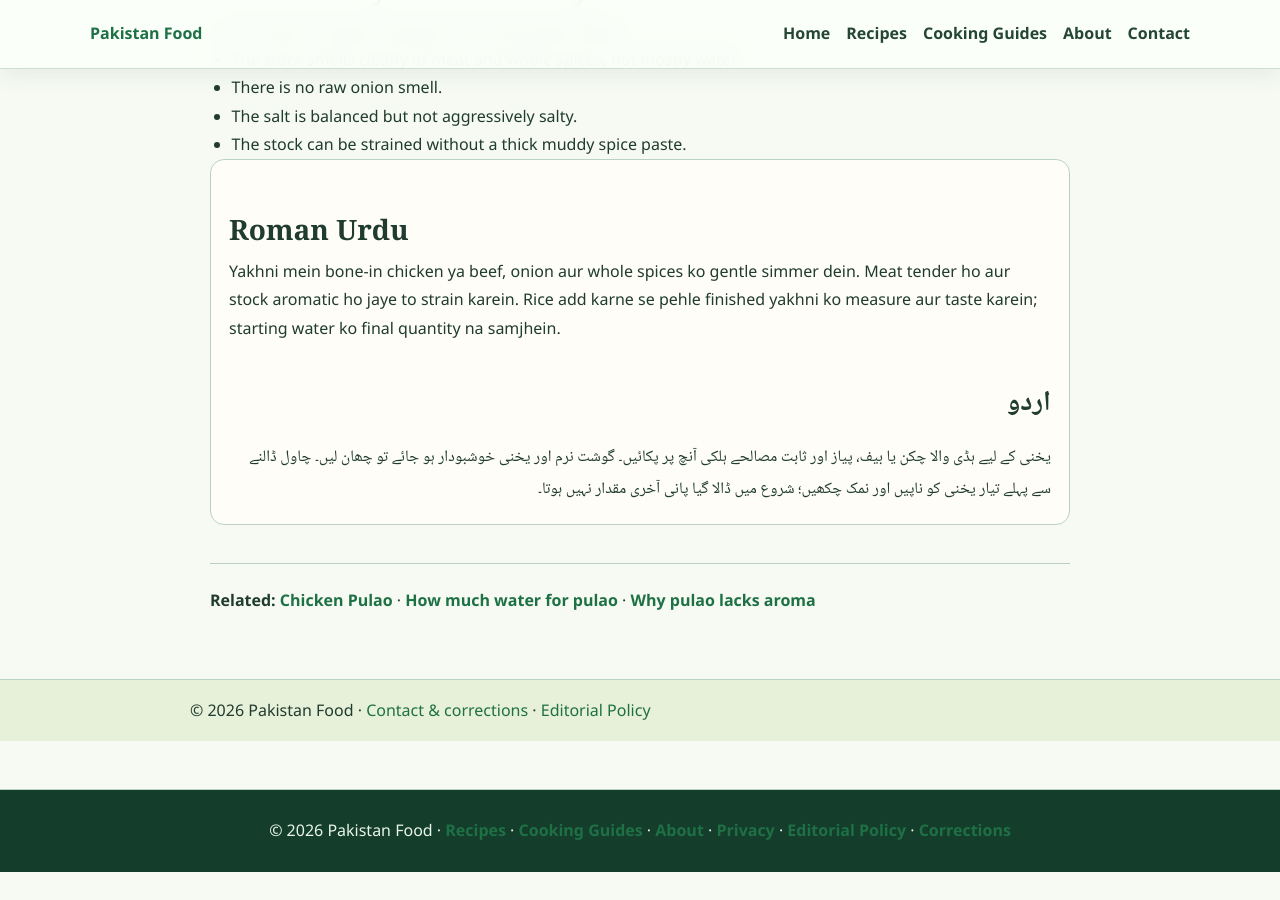
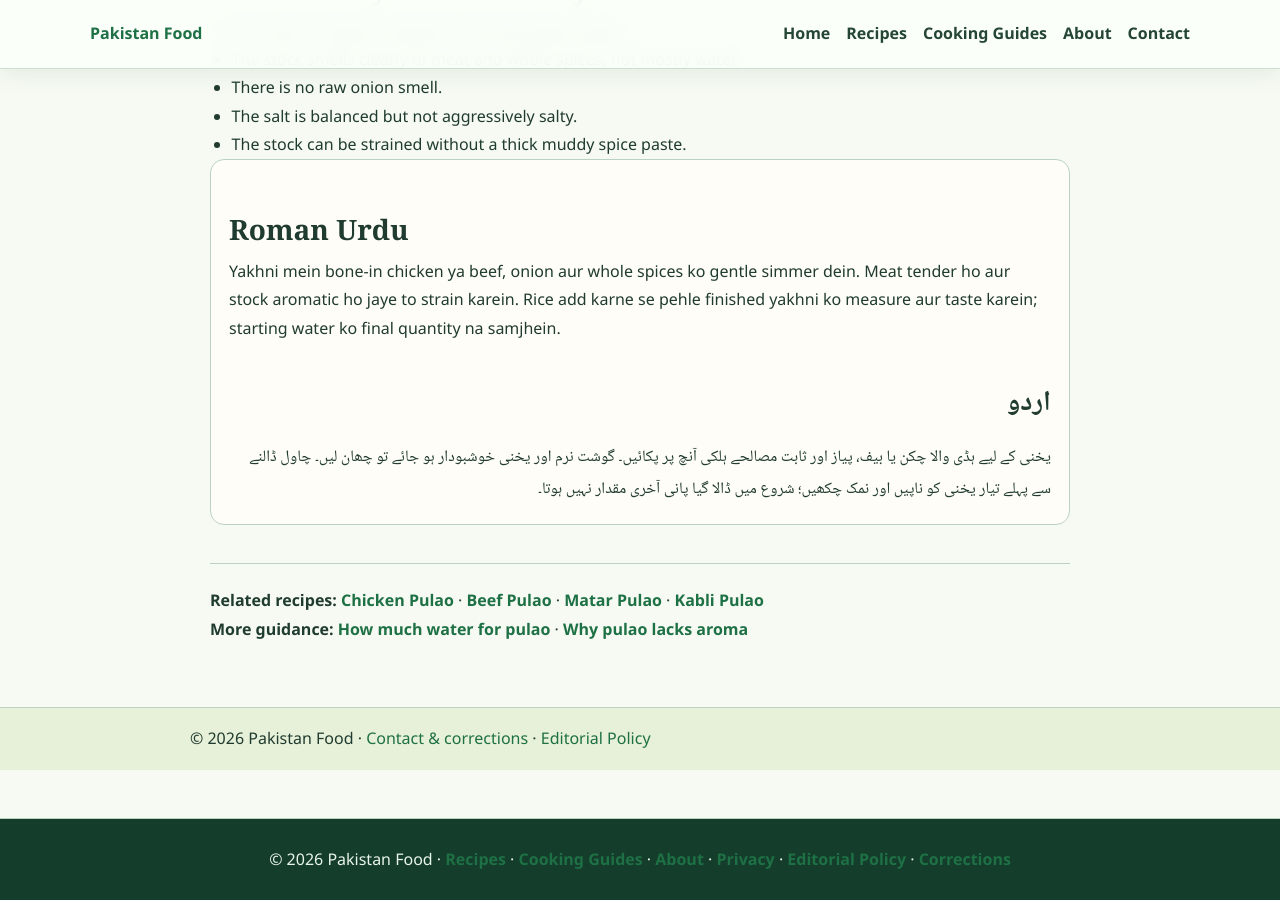
Before and after one commit to manazarali01-hub/pakistan-food, a Jekyll site: the page guides/how-to-make-yakhni-for-pulao.html, which Jekyll copies as it is, in a window 1280 px wide and 900 px high, scrolled down 1318 px. Built offline with Jekyll 4.4.1, drawn with Linux system fonts in a browser that asks for light colours; before the commit the page ends 2190 px from its top, so only the background shows below that.

Commit message:
Strengthen yakhni guide recipe pathways

```diff
--- a/guides/how-to-make-yakhni-for-pulao.html
+++ b/guides/how-to-make-yakhni-for-pulao.html
@@ -26,7 +26,7 @@
 <h2>Measure after straining</h2><p>Different pots lose different amounts of water. That is why the water you started with is not the same as the yakhni available for rice. Strain first, measure the finished stock, and use the liquid ratio appropriate to your soaked basmati and pot.</p>
 <h2>How to tell yakhni is ready</h2><ul><li>The meat is tender enough for the final pulao stage.</li><li>The stock smells clearly of meat and whole spices, not mostly water.</li><li>There is no raw onion smell.</li><li>The salt is balanced but not aggressively salty.</li><li>The stock can be strained without a thick muddy spice paste.</li></ul>
 <div class="language-note"><h2>Roman Urdu</h2><p>Yakhni mein bone-in chicken ya beef, onion aur whole spices ko gentle simmer dein. Meat tender ho aur stock aromatic ho jaye to strain karein. Rice add karne se pehle finished yakhni ko measure aur taste karein; starting water ko final quantity na samjhein.</p><h2 class="urdu">اردو</h2><p class="urdu">یخنی کے لیے ہڈی والا چکن یا بیف، پیاز اور ثابت مصالحے ہلکی آنچ پر پکائیں۔ گوشت نرم اور یخنی خوشبودار ہو جائے تو چھان لیں۔ چاول ڈالنے سے پہلے تیار یخنی کو ناپیں اور نمک چکھیں؛ شروع میں ڈالا گیا پانی آخری مقدار نہیں ہوتا۔</p></div>
-<div class="related"><strong>Related:</strong> <a href="../recipes/chicken-pulao.html">Chicken Pulao</a> · <a href="how-much-water-for-pulao.html">How much water for pulao</a> · <a href="why-pulao-lacks-aroma.html">Why pulao lacks aroma</a></div></main>
+<div class="related"><strong>Related recipes:</strong> <a href="../recipes/chicken-pulao.html">Chicken Pulao</a> · <a href="../recipes/beef-pulao.html">Beef Pulao</a> · <a href="../recipes/matar-pulao.html">Matar Pulao</a> · <a href="../recipes/kabli-pulao.html">Kabli Pulao</a><p><strong>More guidance:</strong> <a href="how-much-water-for-pulao.html">How much water for pulao</a> · <a href="why-pulao-lacks-aroma.html">Why pulao lacks aroma</a></p></div></main>
 <footer class="policy-footer"><div class="policy-shell">© 2026 Pakistan Food · <a href="../contact.html">Contact & corrections</a> · <a href="../editorial-policy.html">Editorial Policy</a></div></footer><footer class="guide-site-footer">
   <p>© 2026 Pakistan Food · <a href="../recipes/">Recipes</a> · <a href="./">Cooking Guides</a> · <a href="../about.html">About</a> · <a href="../privacy-policy.html">Privacy</a> · <a href="../editorial-policy.html">Editorial Policy</a> · <a href="../contact.html">Corrections</a></p>
 </footer>
```
